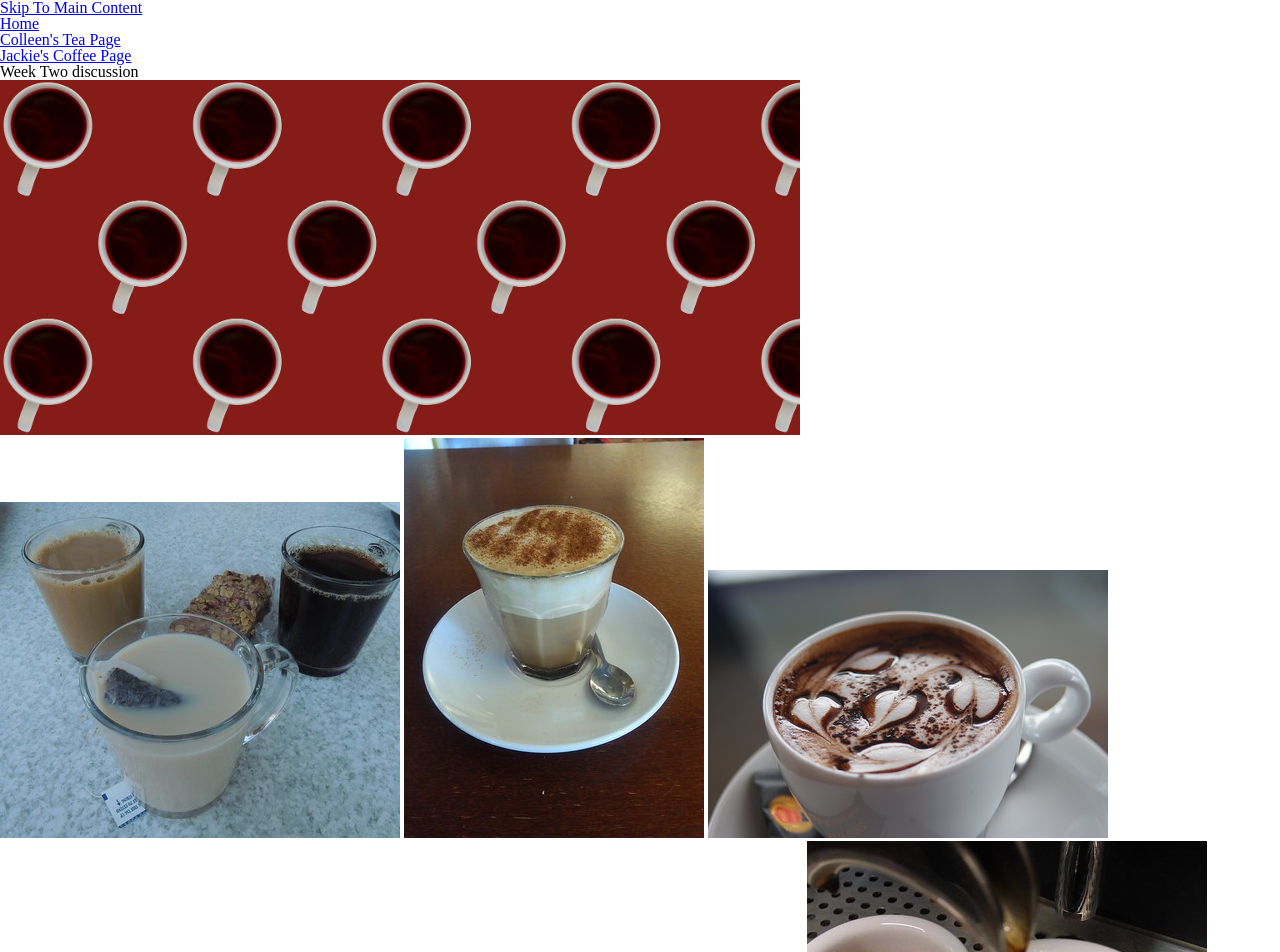
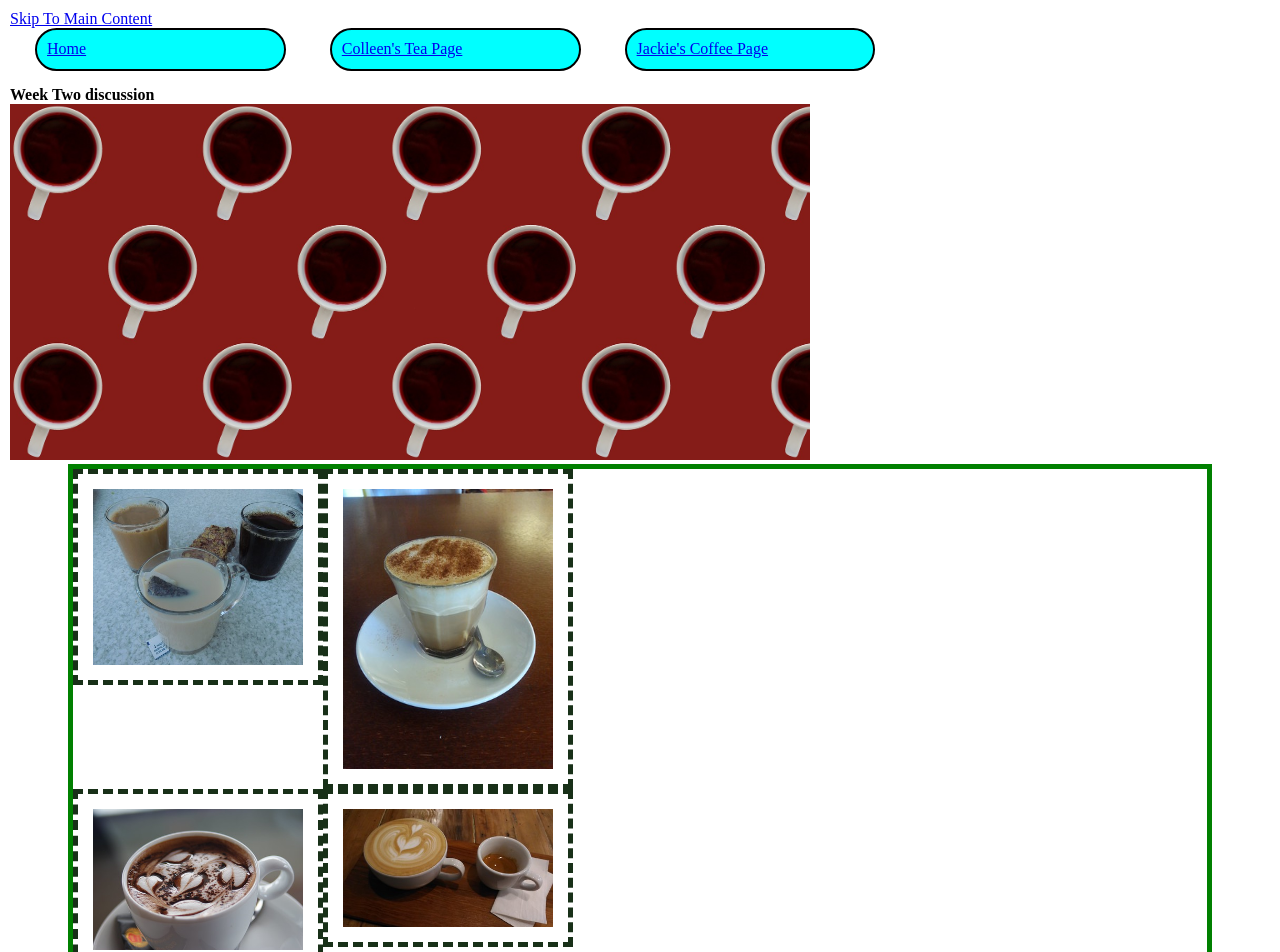
Before and after one commit to Melxyh/discussion409-20, a plain HTML site: page jackie.html in a window 1280 px wide. Shown: the top 952 px of the page. Drawn offline with Linux system fonts and the light colour scheme.

Commit message:
Add files via upload

```diff
--- /dev/null
+++ b/css/student1.css
@@ -0,0 +1,56 @@
+body{
+    margin:5px;
+    padding:5px;
+    line-height:1.15;
+ }
+
+ h1,h2, h3{
+    font-weight: bold;
+    margin-top:15px;
+
+ }
+ ul li{
+    margin-left: 25px;
+    list-style-type: upper-roman;
+ }
+
+ nav li{
+    background-color: aqua;
+    border: 2px solid black;
+    border-radius: 25px;
+    display: inline-block;
+    padding: 10px;
+    width:18%;
+    margin-right: 15px;
+ }
+
+ main img{
+    width:24%;
+    box-sizing: border-box;
+    padding:15px;
+    border:6px dashed green;
+    margin:0;
+ }
+
+ p{
+    line-height:2;
+    font-family: 'Lucida Sans', 'Lucida Sans Regular', 'Lucida Grande', 'Lucida Sans Unicode', Geneva, Verdana, sans-serif;
+    color:darkslategray;
+    background-color: bisque;
+    margin-bottom: 10px;
+    text-align: center;
+ }
+
+ .gallery{
+   display: grid;
+   grid-template-columns: 250px 250px;
+   width: 90%;
+   border: 5px solid green;
+   margin-left: auto;
+   margin-right: auto;
+ }
+
+ .gallery img{
+   width: 250px;
+   border: 5px dashed rgb(24, 48, 24);
+ }
--- a/jackie.html
+++ b/jackie.html
@@ -6,8 +6,8 @@
     <meta name="viewport" content="width=device-width, initial-scale=1.0">
     <link rel="stylesheet" href="css/html5reset.css">
     <link rel="stylesheet" href="css/student1.css">
-    <link rel="stylesheet" href="css/student2.css">
-    <!-- <link rel="stylesheet" href="css/student3.css"> -->
+    <!-- <link rel="stylesheet" href="css/student2.css">
+    <link rel="stylesheet" href="css/student3.css"> -->
     <title>Coffee</title>
 </head>
 <body>
```
Also changed, not shown: colleen.html (+3 -3 lines), index.html (+2 -2 lines).
